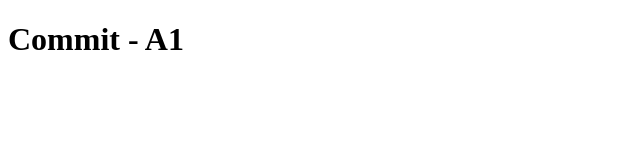
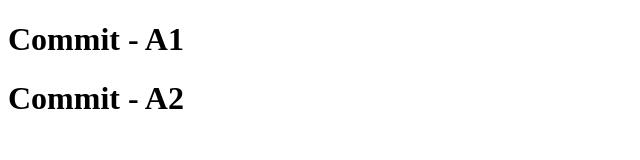
Before and after one commit to hoanntf9/git-course, a plain HTML site: page index.html in a window 1280 px wide. Shown: the whole page, without its empty margins (0-640 px from the left). Drawn offline with Linux system fonts and the light colour scheme.

Commit message:
Commit - A2

```diff
--- a/index.html
+++ b/index.html
@@ -9,6 +9,7 @@
 
 <body>
   <h1>Commit - A1</h1>
+  <h1>Commit - A2</h1>
 </body>
 
 </html>
```
